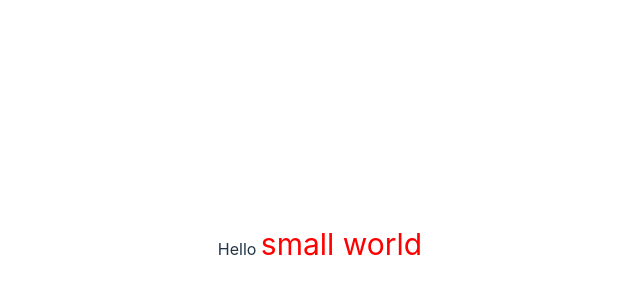
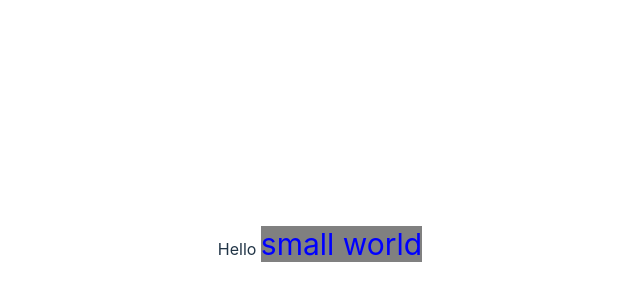
Before and after one commit to hotchrome2/vue3udemy, a Vue app: page / in a window 1280 px wide. Shown: the part 154-454 px from the top of the page, without its empty margins (320-960 px from the left). Built offline with nearby package versions, Linux system fonts and the light colour scheme.

Commit message:
sec-9-73 gray blue

```diff
--- a/src/components/Udemy.vue
+++ b/src/components/Udemy.vue
@@ -1,5 +1,5 @@
 <template>
-  <p>Hello <span v-bind:class="{ large: isLarge, 'text-danger': hasError }">small world</span></p>
+  <p>Hello <span class="bg-gray text-blue" v-bind:class="{ large: isLarge, 'text-danger': hasError }">small world</span></p>
 </template>
 
 <script setup>
@@ -32,4 +32,10 @@ export default {
   .text-danger {
     color: red;
   }
+  .bg-gray {
+    background-color: gray;
+  }
+  .text-blue {
+    color: blue;
+  }
 </style>
```
